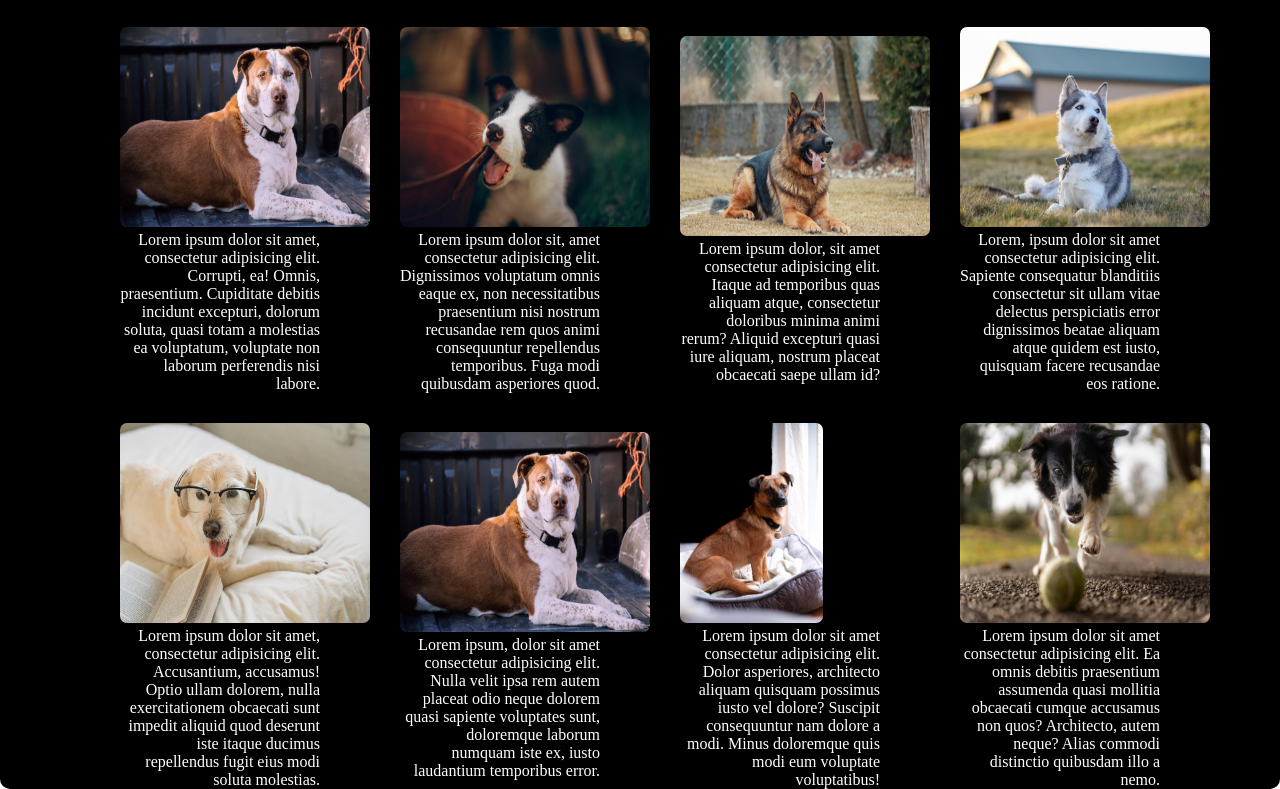
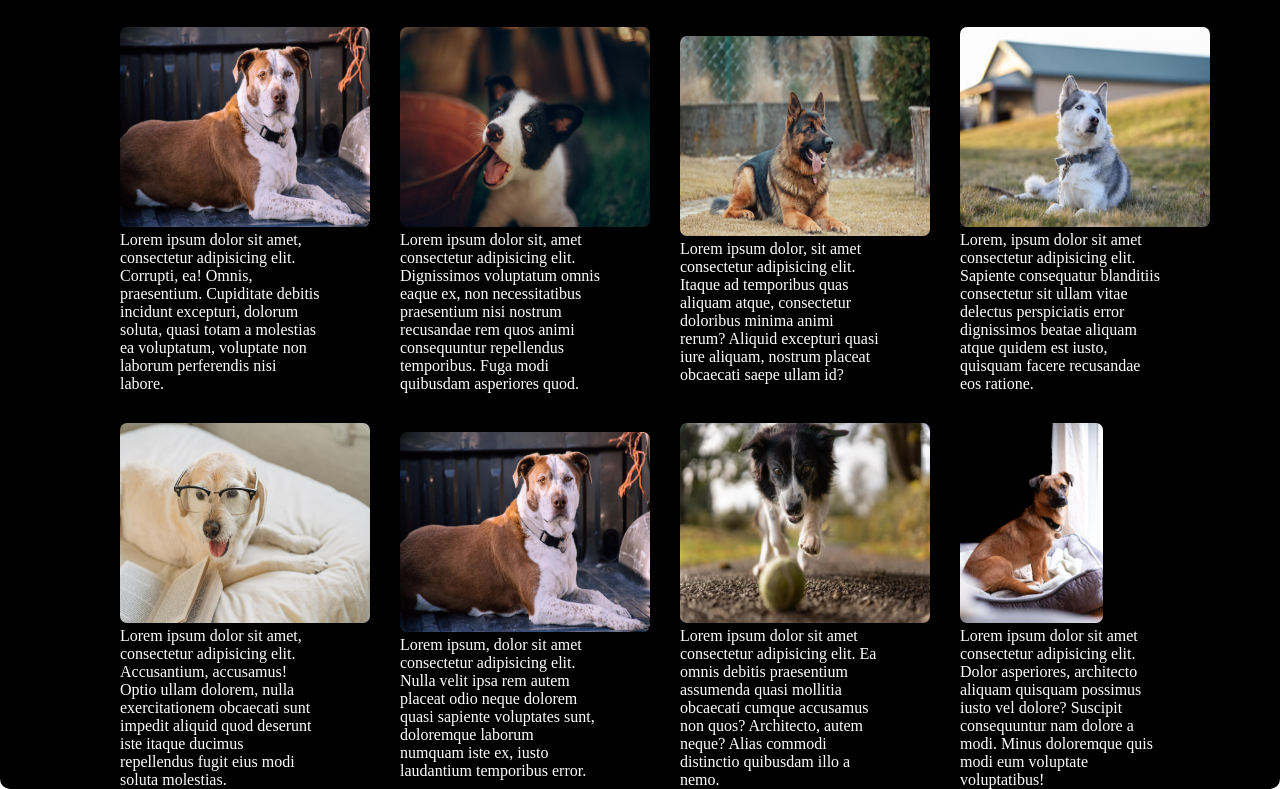
Before and after one commit to Dagimmengestu5/full-Stack, a plain HTML site: page Html and css/Day 2/2.html in a window 1280 px wide. Shown: the part 424-1213 px from the top of the page. Drawn offline with Linux system fonts and the light colour scheme.

Commit message:
final grid

```diff
--- a/Html and css/Day 2/2.css
+++ b/Html and css/Day 2/2.css
@@ -35,10 +35,9 @@ align-items: center;
  border-radius: 7px;
 }
 .dog-8 {
- width: 200px;
  border-radius: 20px;
  column-gap: span 2;
- grid-column: 3;
+ grid-column: 4;
  grid-row: 3;
 }
 .dog-5{
@@ -51,6 +50,6 @@ align-items: center;
  align-items: center;
  justify-content: center;
  /* text-align: center; */
- text-align: end;
+ text-align: start;
  padding: 0;
 }
```
